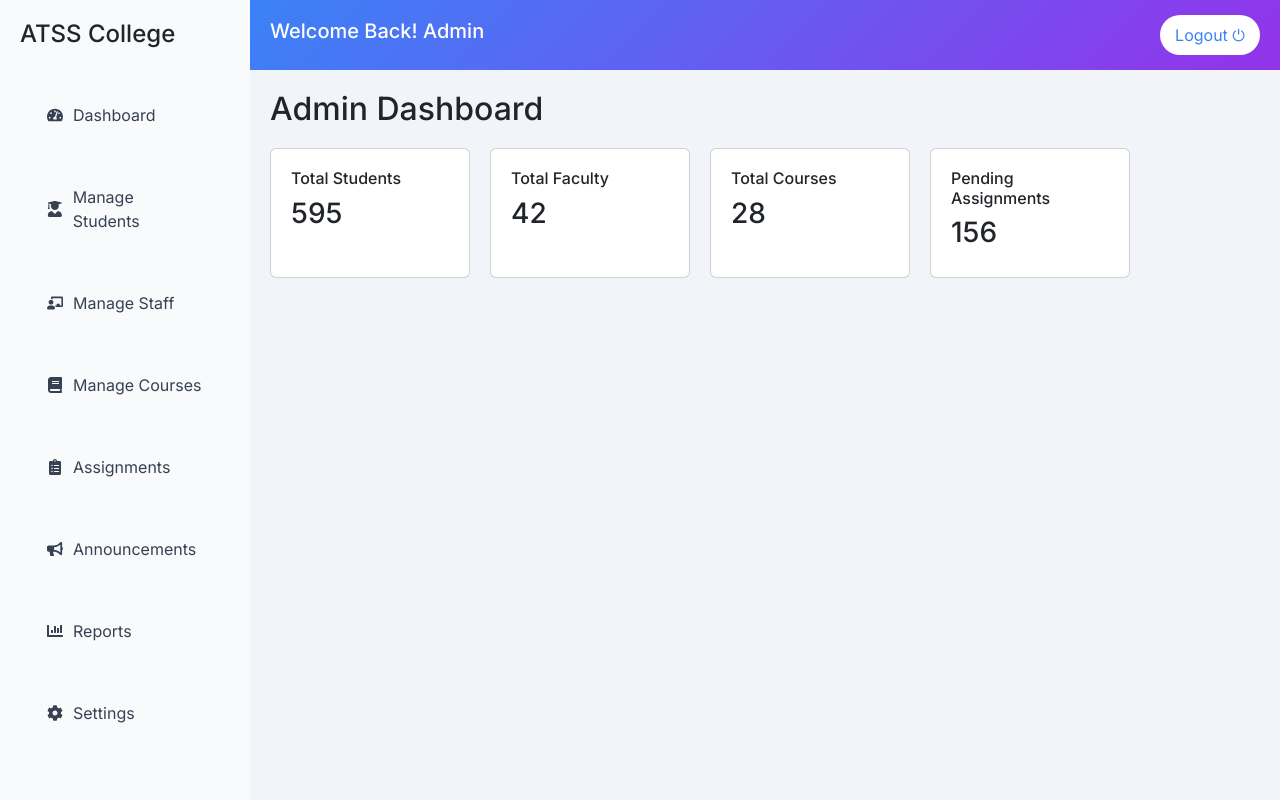
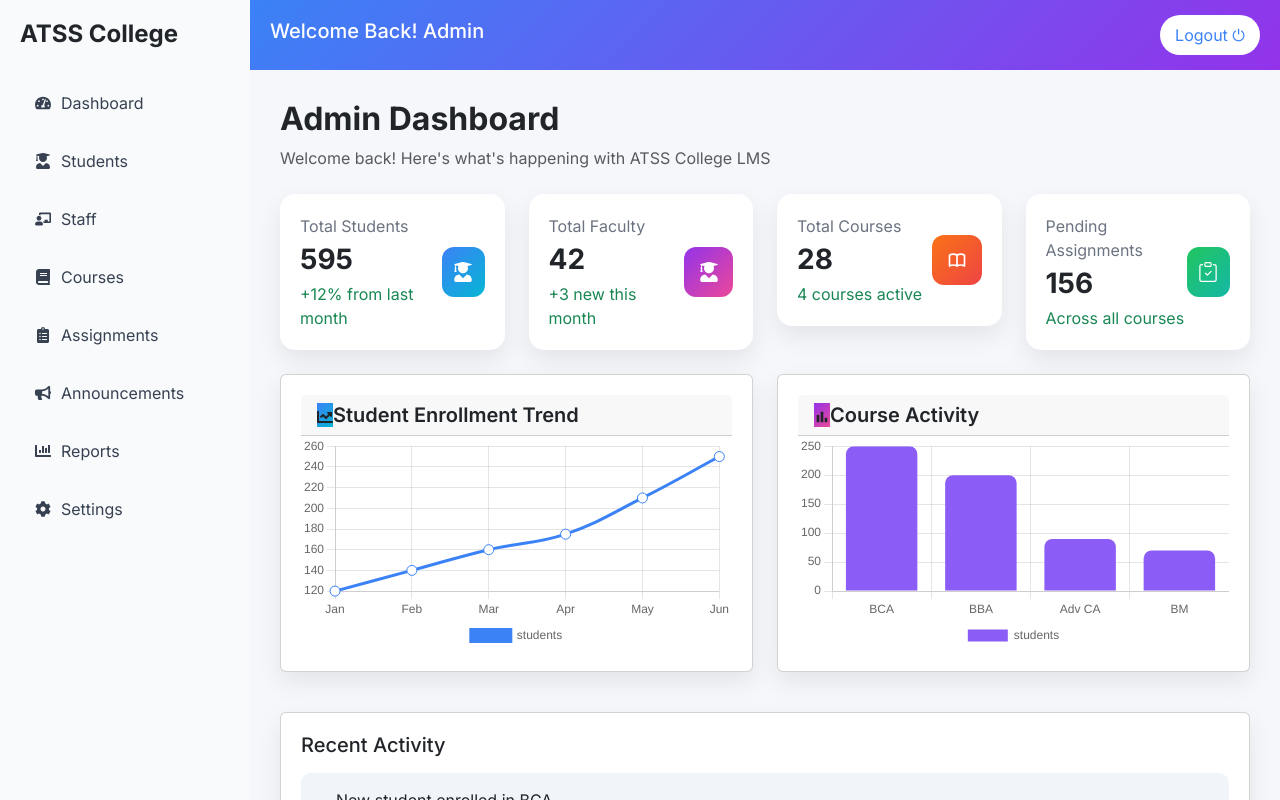
Before and after one commit to Amresh2004/lms-project, a React (Vite) app: page /admin in a window 1280 px wide. Built offline with nearby package versions, Linux system fonts and the light colour scheme.

Commit message:
admin dashboard done

```diff
--- a/src/App.jsx
+++ b/src/App.jsx
@@ -10,7 +10,6 @@ import Login from "./pages/landing/Login";
 import Register from "./pages/landing/Register";
 import Career from "./pages/landing/Career";
 import CourseDetails from "./pages/landing/CourseDetails";
-
 import AdminDashboard from "./pages/admin/AdminDashboard";
 import FacultyDashboard from "./pages/faculty/FacultyDashboard";
 import StudentDashboard from "./pages/student/StudentDashboard";
--- a/src/pages/admin/AdminDashboard.jsx
+++ b/src/pages/admin/AdminDashboard.jsx
@@ -1,6 +1,5 @@
 import React from "react";
-import { Link, Outlet } from "react-router-dom";
-import { useLocation } from "react-router-dom";
+import { Link, Outlet, useLocation } from "react-router-dom";
 import {
   FaTachometerAlt,
   FaUserGraduate,
@@ -15,92 +14,75 @@ import "../admin/style/admin.css";
 
 function AdminDashboard() {
   const user = JSON.parse(localStorage.getItem("user"));
+  const location = useLocation();
 
   const handleLogout = () => {
     localStorage.removeItem("user");
     window.location.href = "/login";
   };
 
-  const location = useLocation();
-
   return (
     <div className="admin-container">
-      {/* Sidebar */}
+
+      {/* SIDEBAR */}
       <div className="sidebar">
         <h4 className="logo">ATSS College</h4>
 
         <ul>
-          <li
-            className={location.pathname === "/admin/dashboard" ? "active" : ""}
-          >
+          <li className={location.pathname === "/admin/dashboard" ? "active" : ""}>
             <Link to="/admin/dashboard">
-              <FaTachometerAlt className="icon" /> Dashboard
+              <FaTachometerAlt /> Dashboard
             </Link>
           </li>
 
-          <li
-            className={location.pathname === "/admin/students" ? "active" : ""}
-          >
+          <li className={location.pathname === "/admin/students" ? "active" : ""}>
             <Link to="/admin/students">
-              <FaUserGraduate className="icon" /> Manage Students
+              <FaUserGraduate /> Students
             </Link>
           </li>
 
           <li className={location.pathname === "/admin/staff" ? "active" : ""}>
             <Link to="/admin/staff">
-              <FaChalkboardTeacher className="icon" /> Manage Staff
+              <FaChalkboardTeacher /> Staff
             </Link>
           </li>
 
-          <li
-            className={location.pathname === "/admin/courses" ? "active" : ""}
-          >
+          <li className={location.pathname === "/admin/courses" ? "active" : ""}>
             <Link to="/admin/courses">
-              <FaBook className="icon" /> Manage Courses
+              <FaBook /> Courses
             </Link>
           </li>
 
-          <li
-            className={
-              location.pathname === "/admin/assignments" ? "active" : ""
-            }
-          >
+          <li className={location.pathname === "/admin/assignments" ? "active" : ""}>
             <Link to="/admin/assignments">
-              <FaClipboardList className="icon" /> Assignments
+              <FaClipboardList /> Assignments
             </Link>
           </li>
 
-          <li
-            className={
-              location.pathname === "/admin/announcements" ? "active" : ""
-            }
-          >
+          <li className={location.pathname === "/admin/announcements" ? "active" : ""}>
             <Link to="/admin/announcements">
-              <FaBullhorn className="icon" /> Announcements
+              <FaBullhorn /> Announcements
             </Link>
           </li>
 
-          <li
-            className={location.pathname === "/admin/reports" ? "active" : ""}
-          >
+          <li className={location.pathname === "/admin/reports" ? "active" : ""}>
             <Link to="/admin/reports">
-              <FaChartBar className="icon" /> Reports
+              <FaChartBar /> Reports
             </Link>
           </li>
 
-          <li
-            className={location.pathname === "/admin/settings" ? "active" : ""}
-          >
+          <li className={location.pathname === "/admin/settings" ? "active" : ""}>
             <Link to="/admin/settings">
-              <FaCog className="icon" /> Settings
+              <FaCog /> Settings
             </Link>
           </li>
         </ul>
       </div>
 
-      {/* Main */}
+      {/* MAIN */}
       <div className="main">
-        {/* Topbar */}
+
+        {/* TOPBAR */}
         <div className="topbar">
           <h5>Welcome Back! {user?.name || "Admin"}</h5>
 
@@ -109,10 +91,11 @@ function AdminDashboard() {
           </button>
         </div>
 
-        {/* Content */}
+        {/* PAGE CONTENT */}
         <div className="content">
           <Outlet />
         </div>
+
       </div>
     </div>
   );
--- a/src/pages/admin/Dashboard.jsx
+++ b/src/pages/admin/Dashboard.jsx
@@ -1,31 +1,207 @@
 import React from "react";
+import { Line, Bar } from "react-chartjs-2";
+import {
+  Chart as ChartJS,
+  CategoryScale,
+  LinearScale,
+  PointElement,
+  LineElement,
+  BarElement,
+  Title,
+  Tooltip,
+  Legend,
+} from "chart.js";
+
+import { FaChartLine, FaUserGraduate } from "react-icons/fa";
+import { MdBarChart } from "react-icons/md";
+import { HiOutlineBookOpen } from "react-icons/hi";
+import { BsClipboardCheck } from "react-icons/bs";
+
+ChartJS.register(
+  CategoryScale,
+  LinearScale,
+  PointElement,
+  LineElement,
+  BarElement,
+  Title,
+  Tooltip,
+  Legend
+);
+
 
 function Dashboard() {
+
+   const lineData = {
+    labels: ["Jan", "Feb", "Mar", "Apr", "May", "Jun"],
+    datasets: [
+      {
+        label: "students",
+        data: [120, 140, 160, 175, 210, 250],
+        borderColor: "#3b82f6",
+        backgroundColor: "#3b82f6",
+        tension: 0.4,
+        pointBackgroundColor: "#fff",
+        pointBorderColor: "#3b82f6",
+        pointRadius: 5,
+      },
+    ],
+  };
+
+  const barData = {
+    labels: ["BCA", "BBA", "Adv CA", "BM"],
+    datasets: [
+      {
+        label: "students",
+        data: [250, 200, 90, 70],
+        backgroundColor: "#8b5cf6",
+        borderRadius: 8,
+      },
+    ],
+  };
+
+  const options = {
+    plugins: {
+      legend: {
+        position: "bottom",
+      },
+    },
+    responsive: true,
+  };
+
   return (
     <>
-      <h2>Admin Dashboard</h2>
+      <div className="dashboard-container">
 
-      <div className="cards">
-        <div className="card">
-          <h6>Total Students</h6>
-          <h3>595</h3>
+        {/* HEADER */}
+      <div className="mb-4">
+        <h2 className="fw-bold">Admin Dashboard</h2>
+        <p className="text-muted">
+          Welcome back! Here's what's happening with ATSS College LMS
+        </p>
+      </div>
+       {/* STATS CARDS */}
+      <div className="row mb-4">
+
+        <div className="col-md-3">
+          <div className="stat-card">
+            <div>
+              <p>Total Students</p>
+              <h3>595</h3>
+              <span className="text-success">+12% from last month</span>
+            </div>
+            <div className="stat-icon blue">
+              <FaUserGraduate />
+            </div>
+          </div>
         </div>
 
-        <div className="card">
-          <h6>Total Faculty</h6>
-          <h3>42</h3>
+        <div className="col-md-3">
+          <div className="stat-card">
+            <div>
+              <p>Total Faculty</p>
+              <h3>42</h3>
+              <span className="text-success">+3 new this month</span>
+            </div>
+            <div className="stat-icon purple">
+              <FaUserGraduate />
+            </div>
+          </div>
         </div>
 
-        <div className="card">
-          <h6>Total Courses</h6>
-          <h3>28</h3>
+        <div className="col-md-3">
+          <div className="stat-card">
+            <div>
+              <p>Total Courses</p>
+              <h3>28</h3>
+              <span className="text-success">4 courses active</span>
+            </div>
+            <div className="stat-icon orange">
+              <HiOutlineBookOpen />
+            </div>
+          </div>
         </div>
 
-        <div className="card">
-          <h6>Pending Assignments</h6>
-          <h3>156</h3>
+        <div className="col-md-3">
+          <div className="stat-card">
+            <div>
+              <p>Pending Assignments</p>
+              <h3>156</h3>
+              <span className="text-success">Across all courses</span>
+            </div>
+            <div className="stat-icon green">
+              <BsClipboardCheck />
+            </div>
+          </div>
+        </div>
+
+      </div>
+
+      <div className="row">
+
+        {/* LINE CHART */}
+        <div className="col-md-6 mb-4">
+          <div className="card custom-card">
+            <div className="card-header">
+              <div className="icon blue">
+                <FaChartLine />
+              </div>
+              <h5>Student Enrollment Trend</h5>
+            </div>
+
+            <Line data={lineData} options={options} />
+          </div>
+        </div>
+
+        {/* BAR CHART */}
+        <div className="col-md-6 mb-4">
+          <div className="card custom-card">
+            <div className="card-header">
+              <div className="icon purple">
+                <MdBarChart />
+              </div>
+              <h5>Course Activity</h5>
+            </div>
+
+            <Bar data={barData} options={options} />
+          </div>
         </div>
       </div>
+
+      {/* RECENT ACTIVITY */}
+      <div className="card custom-card mt-3">
+        <h5 className="mb-3">Recent Activity</h5>
+
+        <div className="activity-box">
+          <span className="dot"></span>
+          <div>
+            New student enrolled in BCA
+            <div className="time">2 hours ago</div>
+          </div>
+        </div>
+        <div className="activity-box">
+          <span className="dot"></span>
+          <div>
+           Faculty uploaded new study material
+            <div className="time">3 hours ago</div>
+          </div>
+        </div>
+        <div className="activity-box">
+          <span className="dot"></span>
+          <div>
+            Assignment deadline approaching for BBA
+            <div className="time">5 hours ago</div>
+          </div>
+        </div>
+         <div className="activity-box">
+          <span className="dot"></span>
+          <div>
+            New announcement posted for Adv CA
+            <div className="time">6 hours ago</div>
+          </div>
+        </div>
+
+      </div>
+    </div>
     </>
   );
 }
--- a/src/pages/admin/style/admin.css
+++ b/src/pages/admin/style/admin.css
@@ -4,17 +4,20 @@
   font-family: "Inter", sans-serif;
 }
 
-/* Sidebar */
+/* SIDEBAR */
 .sidebar {
   width: 250px;
   background: #f8fafc;
   padding: 20px;
   position: fixed;
   height: 100%;
+  left: 0;
+  top: 0;
 }
 
 .logo {
   margin-bottom: 30px;
+  font-weight: bold;
 }
 
 .sidebar ul {
@@ -23,85 +26,7 @@
 }
 
 .sidebar li {
-  padding: 12px;
   margin-bottom: 10px;
-  border-radius: 10px;
-  cursor: pointer;
-}
-
-
-/* Main Section */
-.main {
-  margin-left: 250px;
-  width: 100%;
-  display: flex;
-  flex-direction: column;
-}
-
-/* Topbar */
-.topbar {
-  height: 70px;
-  background: linear-gradient(135deg,#3b82f6,#9333ea);
-  color: white;
-  display: flex;
-  justify-content: space-between;
-  align-items: center;
-  padding: 0 20px;
-}
-
-/* Logout */
-.logout-btn {
-  background: white;
-  color: #3b82f6;
-  border: none;
-  padding: 8px 15px;
-  border-radius: 20px;
-  cursor: pointer;
-}
-
-/* Content */
-.content {
-  padding: 20px;
-  background: #f1f5f9;
-  height: calc(100vh - 70px);
-  overflow-y: auto;
-}
-
-/* Cards */
-.cards {
-  display: flex;
-  gap: 20px;
-  margin-top: 20px;
-}
-
-.card {
-  background: white;
-  padding: 20px;
-  border-radius: 15px;
-  width: 200px;
-}
-
-.sidebar li.active {
-  background: linear-gradient(135deg,#3b82f6,#9333ea);
-  color: white;
-}
-
-.sidebar li.active a {
-  color: white;
-}
-.sidebar {
-  position: fixed;
-  left: 0;
-  top: 0;
-  height: 100%;
-}
-.sidebar a {
-  text-decoration: none;
-  color: inherit;
-}
-.sidebar a:hover {
-  text-decoration: none;
-  color: inherit;
 }
 
 /* Sidebar Links */
@@ -116,28 +41,180 @@
   transition: all 0.3s ease;
 }
 
-/* Icons */
-.icon {
-  font-size: 16px;
-}
-
-/* Hover Effect */
+/* Sidebar Hover */
 .sidebar a:hover {
   background: #e0e7ff;
   color: #2563eb;
   transform: translateX(5px);
+  box-shadow: 0 4px 10px rgba(0,0,0,0.1);
 }
 
-/* Active */
+/* ACTIVE */
 .sidebar li.active a {
   background: linear-gradient(135deg,#3b82f6,#9333ea);
   color: white;
 }
 
-/* Active Icon */
-.sidebar li.active .icon {
+/* SIDEBAR ICON */
+.sidebar .icon {
+  font-size: 16px;
+}
+
+/* MAIN */
+.main {
+  margin-left: 250px;
+  width: 100%;
+  display: flex;
+  flex-direction: column;
+}
+
+/* TOPBAR */
+.topbar {
+  height: 70px;
+  background: linear-gradient(135deg,#3b82f6,#9333ea);
   color: white;
+  display: flex;
+  justify-content: space-between;
+  align-items: center;
+  padding: 0 20px;
 }
-.sidebar a:hover {
-  box-shadow: 0 4px 10px rgba(0,0,0,0.1);
+
+/* LOGOUT */
+.logout-btn {
+  background: white;
+  color: #3b82f6;
+  border: none;
+  padding: 8px 15px;
+  border-radius: 20px;
+  cursor: pointer;
 }
+
+/* CONTENT */
+.content {
+  padding: 20px;
+  background: #f5f7fb;
+  flex: 1;
+  overflow-y: auto;
+}
+
+/* DASHBOARD */
+.dashboard-container {
+  padding: 10px;
+}
+
+/* CARD */
+.custom-card {
+  border: none;
+  border-radius: 15px;
+  padding: 20px;
+  box-shadow: 0 10px 25px rgba(0,0,0,0.08);
+  background: #fff;
+}
+
+/* CARD HEADER */
+.card-header {
+  display: flex;
+  align-items: center;
+  margin-bottom: 15px;
+}
+
+.card-header h5 {
+  margin: 0;
+  font-weight: 600;
+}
+
+/* FIX: CHART ICON (separate from sidebar icon) */
+.chart-icon {
+  width: 40px;
+  height: 40px;
+  border-radius: 10px;
+  display: flex;
+  align-items: center;
+  justify-content: center;
+  color: white;
+  margin-right: 10px;
+}
+
+.chart-icon.blue {
+  background: linear-gradient(135deg, #3b82f6, #9333ea);
+}
+
+.chart-icon.purple {
+  background: linear-gradient(135deg, #9333ea, #ec4899);
+}
+
+/* ACTIVITY */
+.activity-box {
+  display: flex;
+  align-items: center;
+  background: #f1f5f9;
+  padding: 15px;
+  border-radius: 10px;
+}
+
+.dot {
+  width: 10px;
+  height: 10px;
+  background: #3b82f6;
+  border-radius: 50%;
+  margin-right: 10px;
+}
+
+.time {
+  font-size: 12px;
+  color: gray;
+}
+
+/* STATS CARD */
+.stat-card {
+  background: #fff;
+  padding: 20px;
+  border-radius: 15px;
+  display: flex;
+  justify-content: space-between;
+  align-items: center;
+  box-shadow: 0 10px 25px rgba(0,0,0,0.08);
+  transition: 0.3s;
+}
+
+.stat-card:hover {
+  transform: translateY(-5px);
+}
+
+.stat-card p {
+  margin: 0;
+  color: #6b7280;
+}
+
+.stat-card h3 {
+  margin: 5px 0;
+  font-weight: bold;
+}
+
+/* ICON */
+.stat-icon {
+  width: 50px;
+  height: 50px;
+  border-radius: 12px;
+  display: flex;
+  align-items: center;
+  justify-content: center;
+  color: white;
+  font-size: 20px;
+}
+
+.stat-icon.blue {
+  background: linear-gradient(135deg,#3b82f6,#06b6d4);
+}
+
+.stat-icon.purple {
+  background: linear-gradient(135deg,#9333ea,#ec4899);
+}
+
+.stat-icon.orange {
+  background: linear-gradient(135deg,#f97316,#ef4444);
+}
+
+.stat-icon.green {
+  background: linear-gradient(135deg,#22c55e,#14b8a6);
+}
```
Also changed, not shown: package.json (+3 -4 lines), 1 other file (tests, documents, lock files or other folders).
